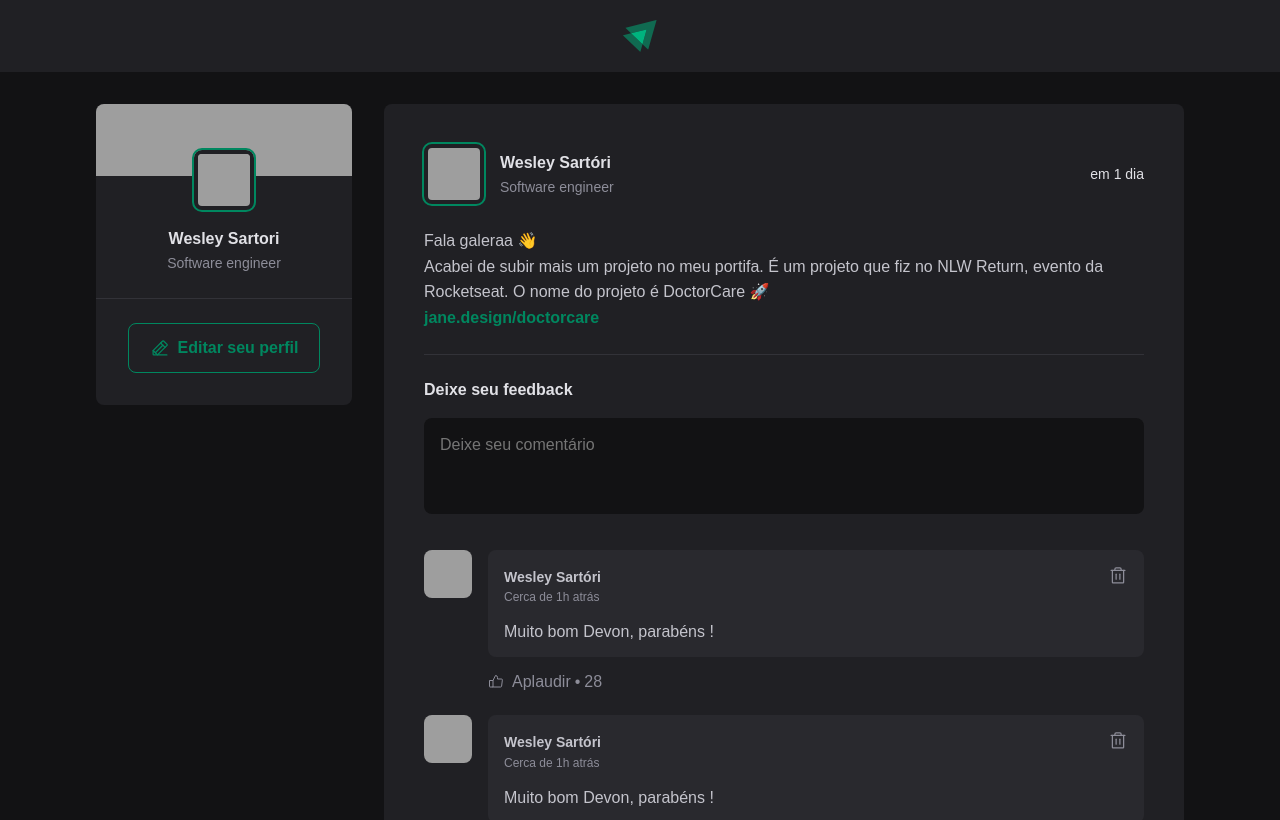
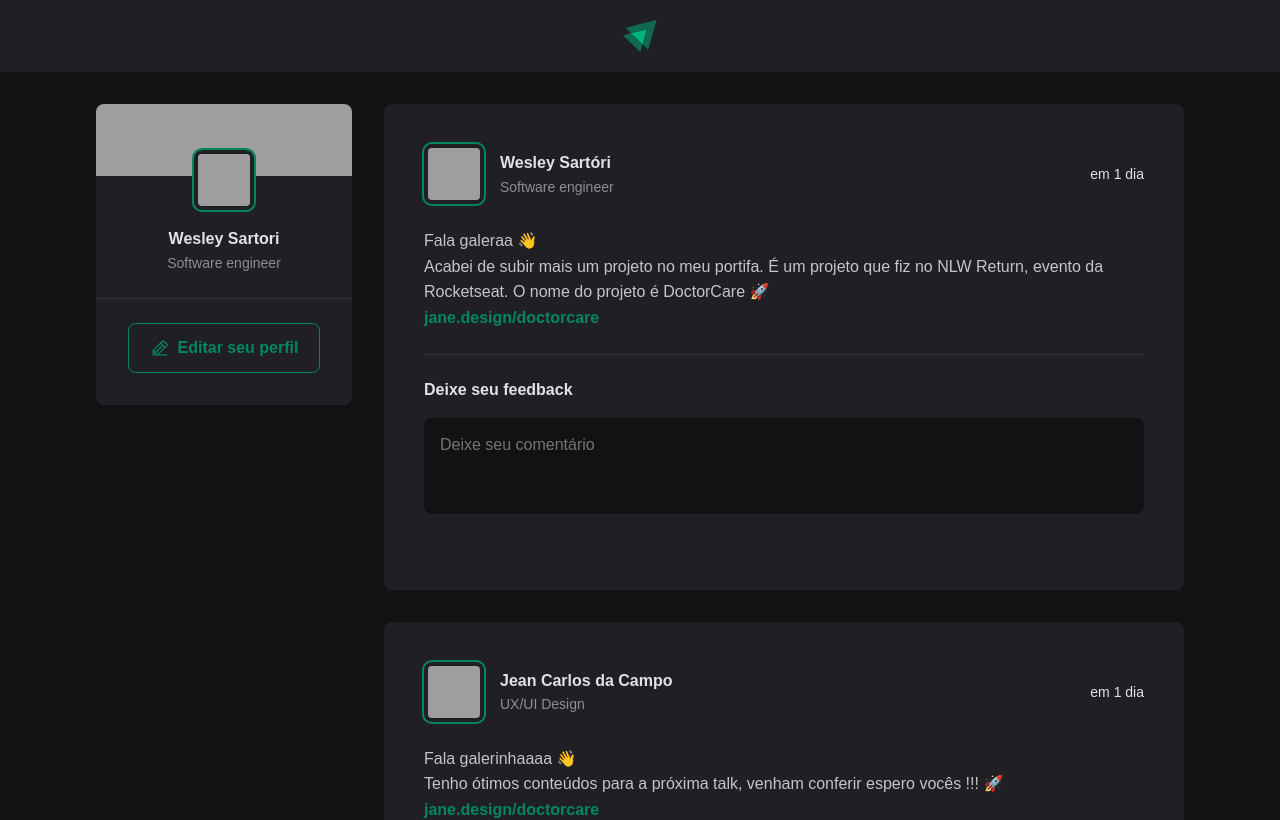
Before and after one commit to wbsartori/reacjts-projeto01, a React (Vite) app: page / in a window 1280 px wide. Shown: the top 820 px of the page. Built offline with nearby package versions, Linux system fonts and the light colour scheme; grey boxes are pictures that could not be loaded.

Commit message:
ajuste component Comment

```diff
--- a/package.json
+++ b/package.json
@@ -15,7 +15,7 @@
     "react-dom": "^18.2.0"
   },
   "devDependencies": {
-    "@types/react": "^18.0.17",
+    "@types/react": "^18.0.21",
     "@types/react-dom": "^18.0.6",
     "@vitejs/plugin-react": "^2.1.0",
     "vite": "^3.1.0"
--- a/src/components/Comment.jsx
+++ b/src/components/Comment.jsx
@@ -3,7 +3,7 @@
 import {ThumbsUp, Trash} from "phosphor-react";
 import {Avatar} from "./Avatar";
 
-export function Comment(){
+export function Comment({ content }){
     return(
         <div className={styles.comment}>
             <Avatar hasBorder={false} src="https://avatars.githubusercontent.com/u/25470180?v=4"/>
@@ -21,7 +21,7 @@
                         </button>
                     </header>
 
-                    <p>Muito bom Devon, parabéns ! </p>
+                    <p>{content}</p>
                 </div>
                 <footer>
                     <button>
--- a/src/components/Post.jsx
+++ b/src/components/Post.jsx
@@ -1,11 +1,17 @@
+import {useState} from "react";
+
 import {format, formatDistanceToNow} from 'date-fns';
 import ptBR from 'date-fns/locale/pt-BR'
+
 import styles from './Post.module.css';
 
 import {Comment} from "./Comment";
 import {Avatar} from "./Avatar";
 
 export function Post({author, publishedAt, content}) {
+    const [comments, setComments] = useState([]);
+    const[newCommentText, setNewCommentText] = useState('');
+
     const publishedDateFormatted = format(publishedAt, "d 'de' LLLL 'às' HH:mm'h'", {
         locale: ptBR
     });
@@ -13,7 +19,18 @@
     const publishedDateRelativeToNow = formatDistanceToNow(publishedAt, {
         locale: ptBR,
         addSuffix: true
-    })
+    });
+
+    function handleCreateNewComment(){
+        event.preventDefault();
+        setComments([...comments, newCommentText]);
+        setNewCommentText('');
+    }
+
+    function handleNewCommentChange(){
+        setNewCommentText(event.target.value);
+    }
+
     return (
         <article className={styles.post}>
             <header>
@@ -40,10 +57,15 @@
                 })}
             </div>
 
-            <form className={styles.commentForm}>
+            <form onSubmit={handleCreateNewComment} className={styles.commentForm}>
                 <strong>Deixe seu feedback</strong>
 
-                <textarea placeholder="Deixe seu comentário"/>
+                <textarea
+                    name="comment"
+                    placeholder="Deixe seu comentário"
+                    value={newCommentText}
+                    onChange={handleNewCommentChange}
+                />
 
                 <footer>
                     <button type="submit">Publicar</button>
@@ -51,9 +73,9 @@
             </form>
 
             <div className={styles.commentList}>
-                <Comment/>
-                <Comment/>
-                <Comment/>
+                {comments.map(comment => {
+                    return <Comment content={comment}/>
+                })}
             </div>
         </article>
     )
```
Also changed, not shown: 1 other file (tests, documents, lock files or other folders).
